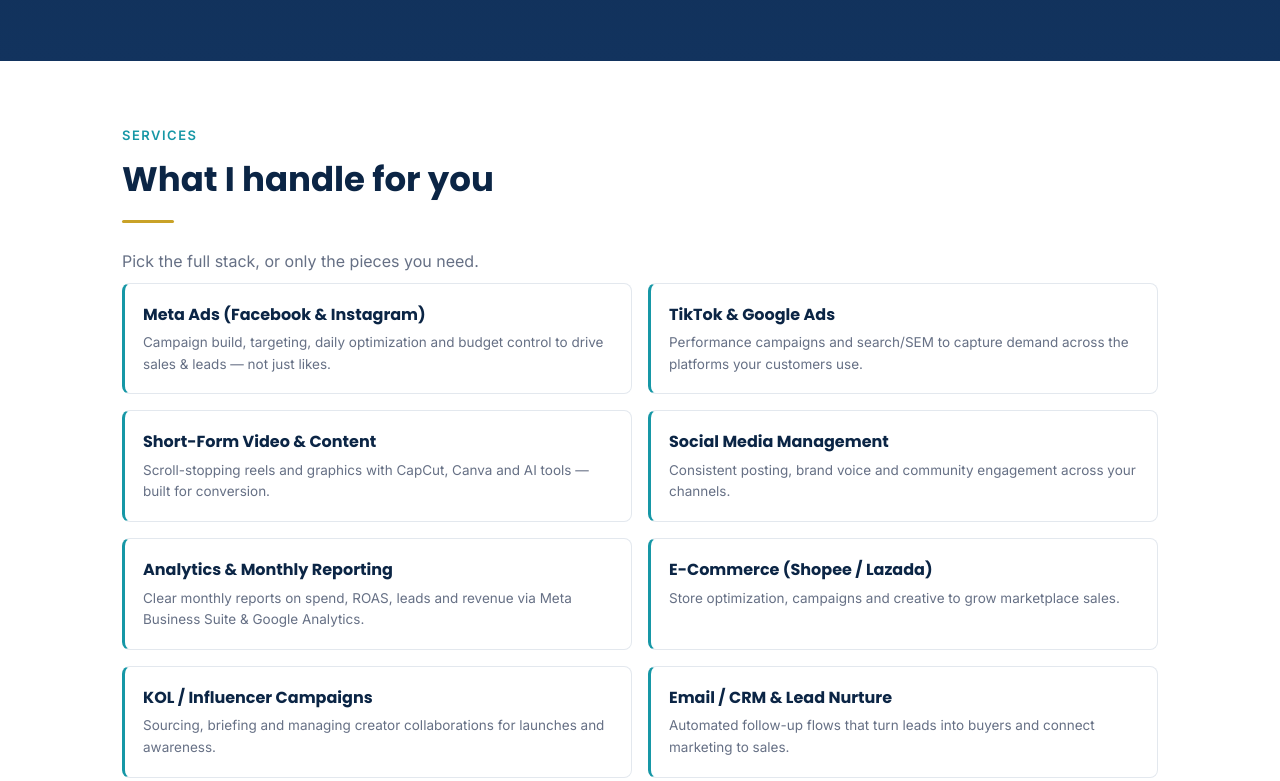
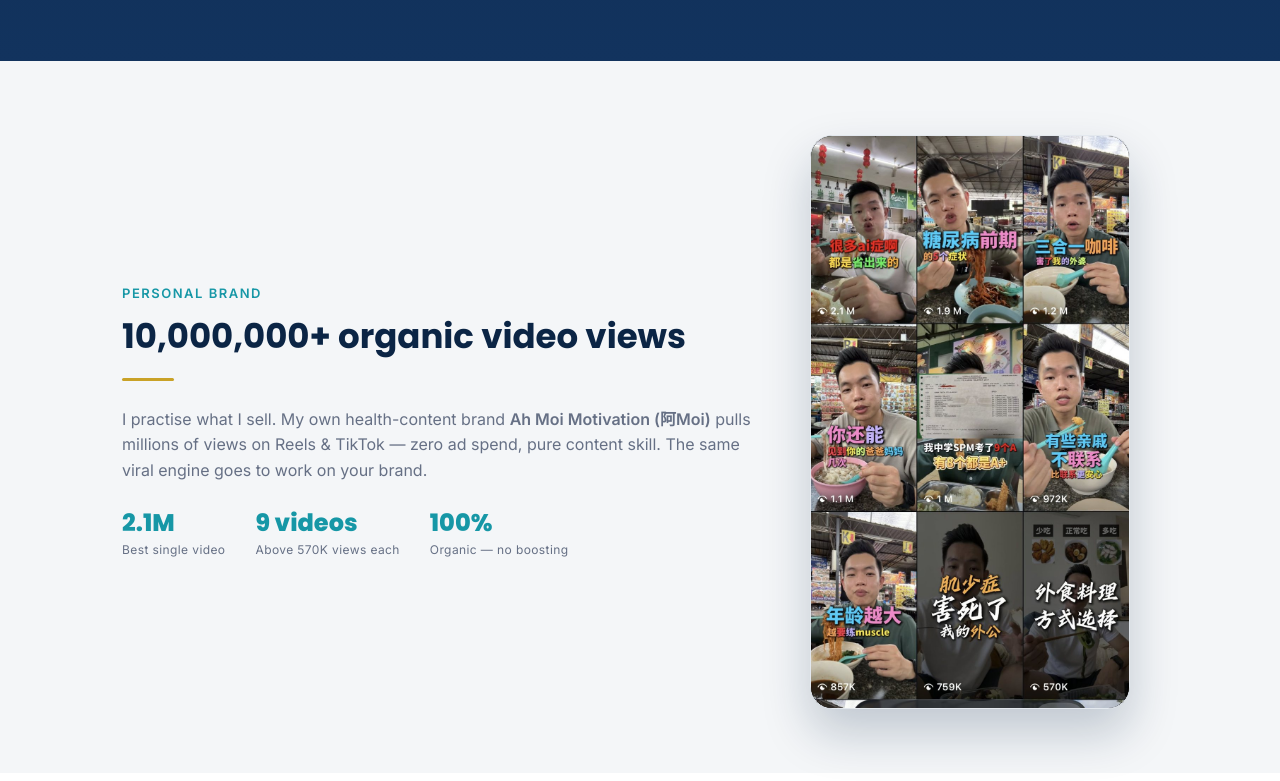
Before and after one commit to ahmoimotivation/portfolio, a plain HTML site: page index.html in a window 1280 px wide. Shown: the part 4281-5062 px from the top of the page. Drawn offline with Linux system fonts and the light colour scheme.

Commit message:
Add personal brand section with viral video views

```diff
--- a/index.html
+++ b/index.html
@@ -69,6 +69,13 @@
 .dark .sub{color:#C7D3E8}
 .dark .sec-kick{color:var(--gold)}
 .dark .shot{border-color:rgba(255,255,255,.18)}
+.brand-flex{display:flex;gap:48px;align-items:center;margin-top:10px}
+.brand-phone{flex:0 0 auto;width:clamp(230px,26vw,320px);border-radius:22px;overflow:hidden;border:1px solid var(--line);box-shadow:0 24px 48px rgba(11,37,69,.22);background:#000}
+.brand-phone img{width:100%;display:block}
+.brand-stats{display:flex;gap:30px;margin-top:26px;flex-wrap:wrap}
+.brand-stats b{display:block;font-family:'Poppins';font-weight:800;font-size:24px;color:var(--teal);line-height:1.1}
+.brand-stats span{font-size:12px;color:var(--gray);letter-spacing:.4px}
+@media(max-width:760px){.brand-flex{flex-direction:column}}
 
 /* STAT BAND */
 .stats{display:grid;grid-template-columns:repeat(3,1fr);background:var(--navy);border:1.5px solid var(--gold);border-radius:12px;overflow:hidden}
@@ -238,6 +245,22 @@
     <div class="shot"><img src="slides/case-6.jpg" alt="Master Liv page insights" loading="lazy"><div class="cap">Master Liv · 28 days <span>1,011,173 reached · +62% eng.</span></div></div>
   </div>
 </div></section>
+<section id="brand" class="alt"><div class="wrap">
+  <div class="brand-flex">
+    <div>
+      <div class="sec-kick">Personal Brand</div>
+      <h2 class="sec-h">10,000,000+ organic video views</h2>
+      <div class="sec-rule"></div>
+      <p class="sub">I practise what I sell. My own health-content brand <b>Ah Moi Motivation (阿Moi)</b> pulls millions of views on Reels &amp; TikTok — zero ad spend, pure content skill. The same viral engine goes to work on your brand.</p>
+      <div class="brand-stats">
+        <div><b>2.1M</b><span>Best single video</span></div>
+        <div><b>9 videos</b><span>Above 570K views each</span></div>
+        <div><b>100%</b><span>Organic — no boosting</span></div>
+      </div>
+    </div>
+    <div class="brand-phone"><img src="brand-grid.jpg" alt="Ah Moi Motivation viral reels — 2.1M, 1.9M, 1.2M views" loading="lazy"></div>
+  </div>
+</div></section>
 <section id="services"><div class="wrap">
   <div class="sec-kick">Services</div>
   <h2 class="sec-h">What I handle for you</h2>
```
Also changed, not shown: brand-grid.jpg (added).
